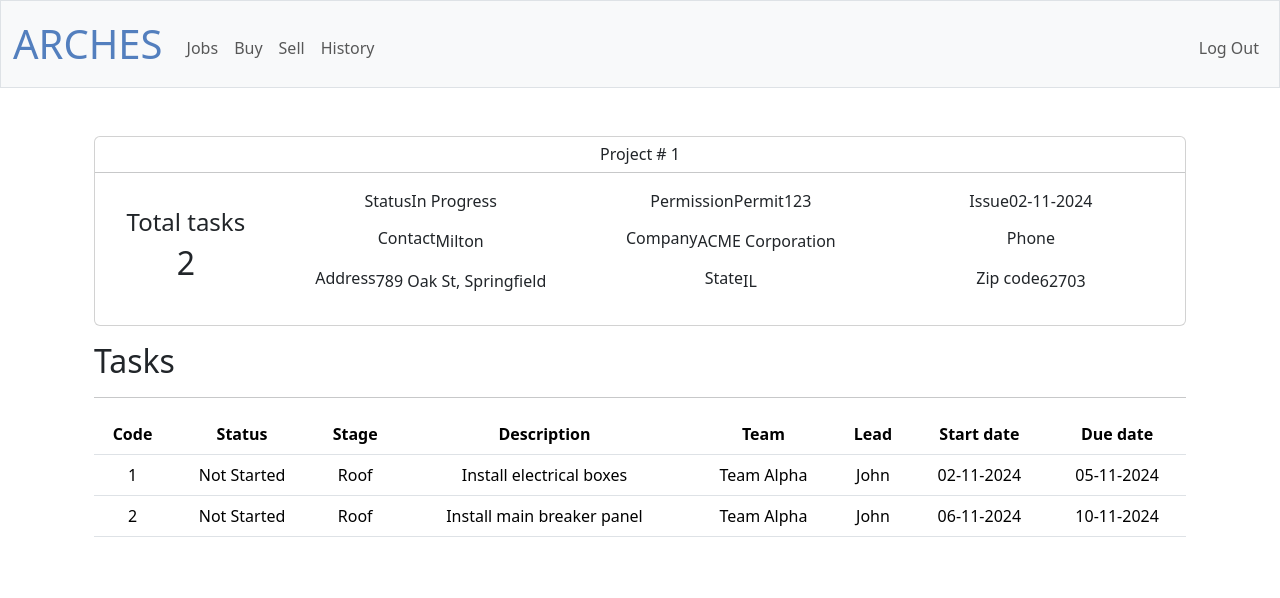
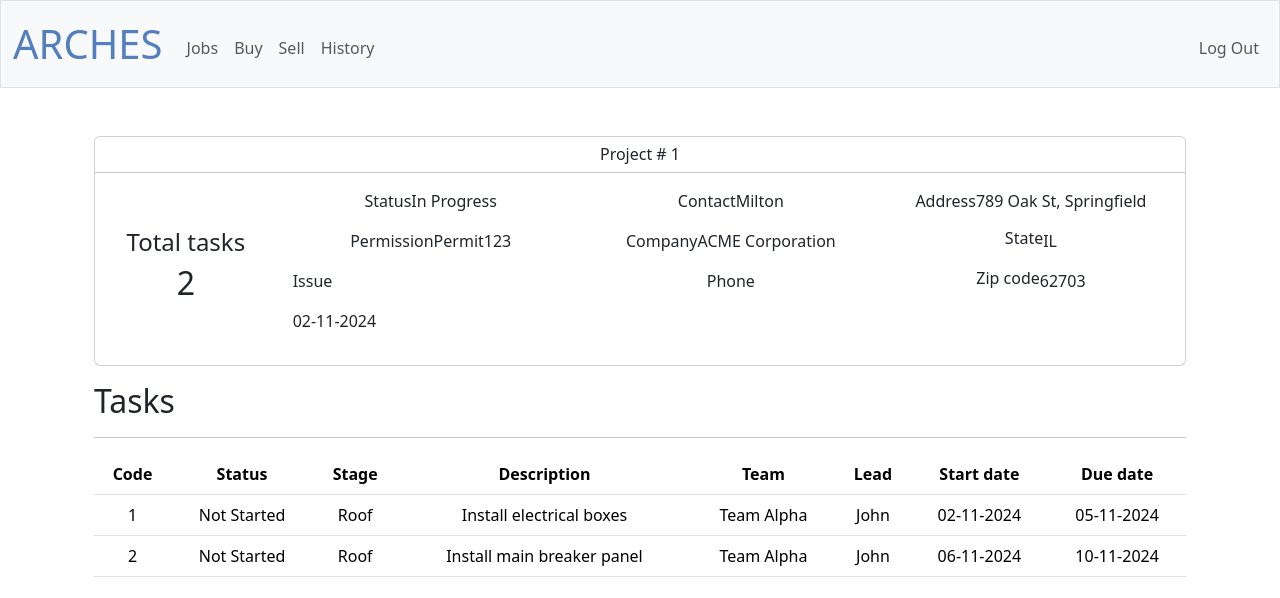
Before and after one commit to RLCM696/company, a Flask app: page /project?project=1 in a window 1280 px wide. Shown: the top 598 px of the page. Run offline with Flask 3, Linux system fonts and the light colour scheme; a user stored in the database is signed in; data comes from the database, SQL or seed files in the repository; some libraries are stand-ins or nearby versions.

Commit message:
Sun, Nov 3, 2024, 7:37 PM -05:00

```diff
--- a/templates/project.html
+++ b/templates/project.html
@@ -17,47 +17,51 @@
             <div class="col-md-10">
                 <div class="card-body ">
                     <div class="row">
-                        <div class="col d-flex justify-content-center" style="width=200em">
-                            <p>Status</p>
-                            <p>{{project["status"]}}</p>
+                        <div class="col">
+                            <div class="d-flex justify-content-center" style="width=200em">
+                                <p class="text-start">Status</p>
+                                <p class="text-start">{{project["status"]}}</p>
                             </div>
-                        <div class="col d-flex justify-content-center" style="width=200em">
-                            <p>Permission</p>
-                            <p>{{project["permission"]}}</p>
+                            <div class="d-flex justify-content-center" style="width=200em">
+                                <p class="text-start">Permission</p>
+                                <p class="text-start">{{project["permission"]}}</p>
                             </div>
-                        <div class="col d-flex justify-content-center" style="width=200em">
-                            <p>Issue</p>
-                            <p>{{project["date"]}}</p>
+                            <div class="justify-content-center" style="width=200em">
+                                <p class="text-start">Issue</p>
+                                <p class="text-start">{{project["date"]}}</p>
                             </div>
                         </div>
-                    <div class="row">
-                        <div class="col d-flex justify-content-center">
-                            <h6>Contact</h6>
-                            <p>{{project["client"]}}</p>
+                        <div class="col">
+                            <div class="d-flex justify-content-center" style="width=200em">
+                                <p class="text-start">Contact</p>
+                                <p class="text-start">{{project["client"]}}</p>
                             </div>
-                        <div class="col d-flex justify-content-center">
-                            <h6>Company</h6>
-                            <p>{{project["company"]}}</p>
+                            <div class="d-flex justify-content-center" style="width=200em">
+                                <p class="text-start">Company</p>
+                                <p class="text-start">{{project["company"]}}</p>
                             </div>
-                        <div class="col d-flex justify-content-center">
-                            <h6>Phone</h6>
+                            <div class="d-flex justify-content-center" style="width=200em">
+                                <p>Phone</p>
                                 <p>{{project["phone"]}}</p>
                             </div>
                         </div>
-                    <div class="row">
-                        <div class="col d-flex justify-content-center">
-                            <h6>Address</h6>
+                        <div class="col">
+                            <div class="d-flex justify-content-center" style="width=200em">
+                                <p>Address</p>
                                 <p>{{project["address"]}}, {{project["city"]}}</p>
                             </div>
-                        <div class="col d-flex justify-content-center">
+                            <div class="d-flex justify-content-center" style="width=200em">
                                 <h6>State</h6>
                                 <p>{{project["state"]}}</p>
                             </div>
-                        <div class="col d-flex justify-content-center">
+                            <div class="d-flex justify-content-center" style="width=200em">
                                 <h6>Zip code</h6>
                                 <p>{{project["zip_code"]}}</p>
                             </div>
                         </div>
+                    </div>
+
+
 
                     <!-- <table class="table-borderless">
                         <thead></thead>
```
Also changed, not shown: 1 other file. Lines whose indentation alone changed are shown as unchanged.
